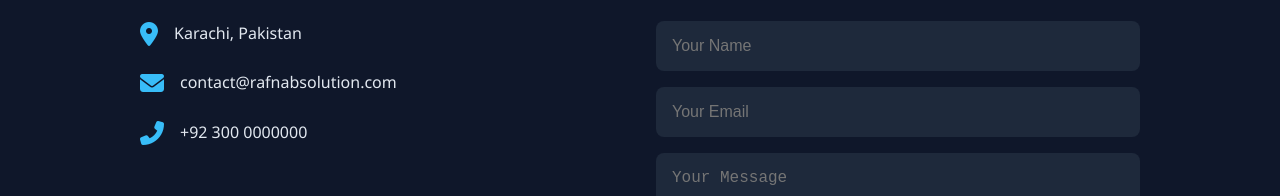
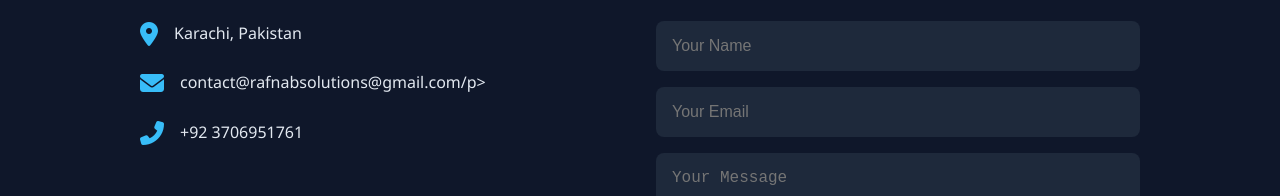
Before and after one commit to Abdul-Rafay2005/RafNabWeb, a plain HTML site: page index.html in a window 1280 px wide. Shown: the part 3358-3554 px from the top of the page. Drawn offline with nearby package versions, Linux system fonts and the light colour scheme.

Commit message:
added some  features

```diff
--- a/index.html
+++ b/index.html
@@ -251,11 +251,11 @@
           </div>
           <div class="info-item">
             <i class="fas fa-envelope"></i>
-            <p>contact@rafnabsolution.com</p>
+            <p>contact@rafnabsolutions@gmail.com/p>
           </div>
           <div class="info-item">
             <i class="fas fa-phone-alt"></i>
-            <p>+92 300 0000000</p>
+            <p>+92 3706951761</p>
           </div>
         </div>
 
```
